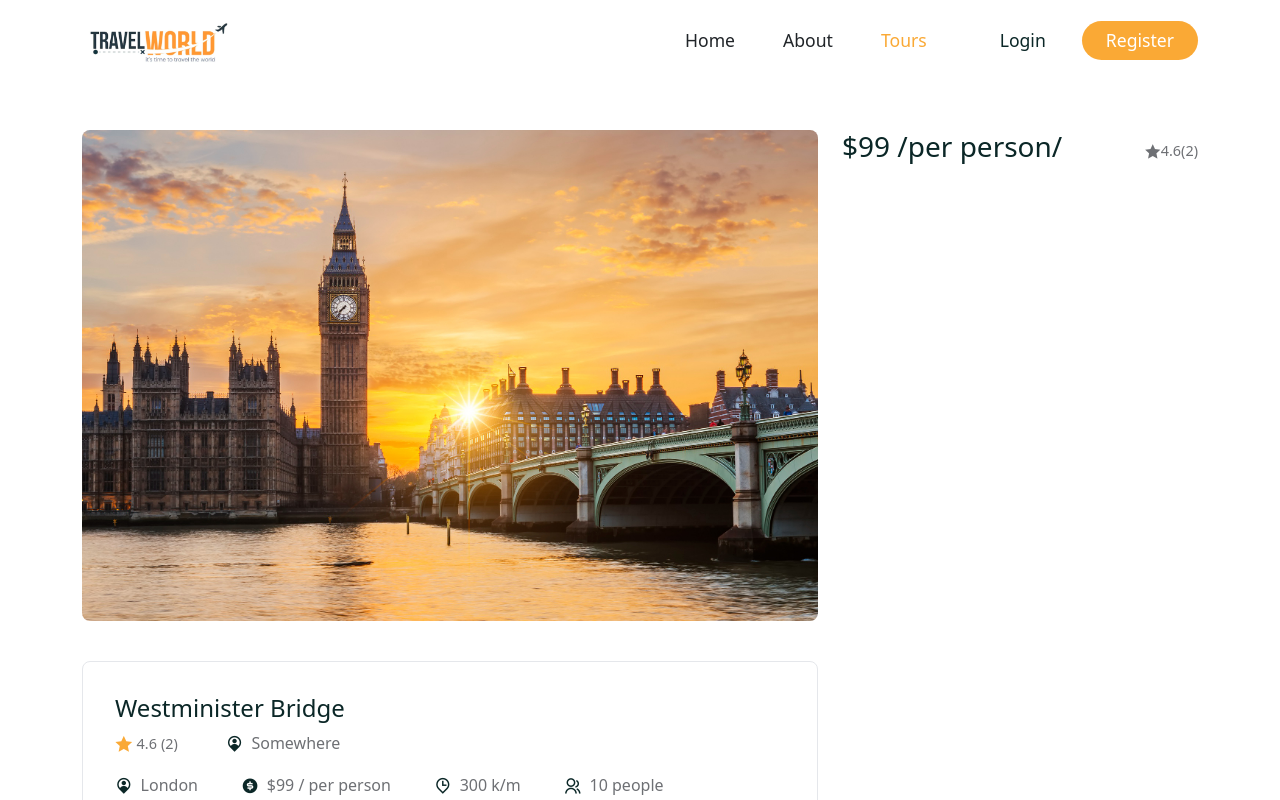
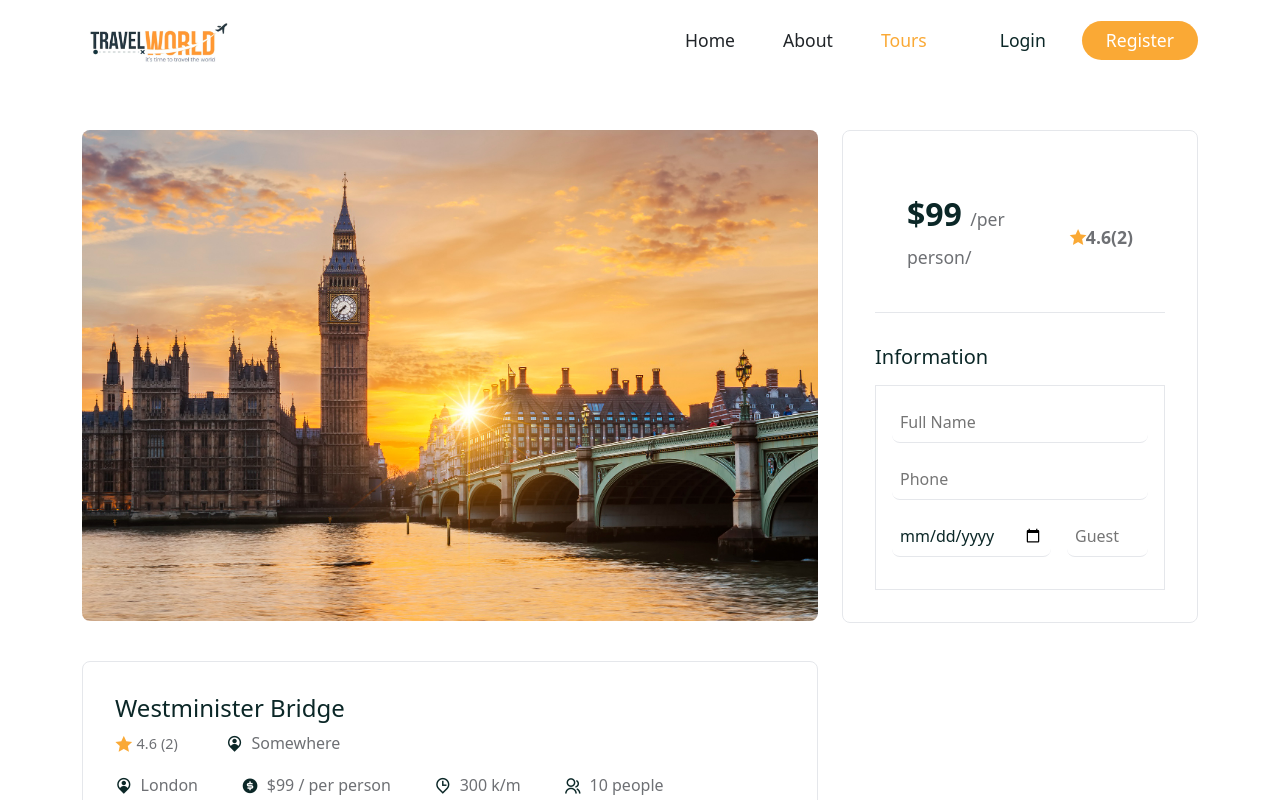
Before and after one commit to abhishek7575-spec/Air-bnb, a React (Create React App) app in the folder tour-management/frontend/: page /tours/01 in a window 1280 px wide. Shown: the top 800 px of the page. Built offline with nearby package versions, Linux system fonts and the light colour scheme; a web font is replaced by a local one.

Commit message:
booking card done

```diff
--- a/tour-management/frontend/src/components/Booking/Booking.jsx
+++ b/tour-management/frontend/src/components/Booking/Booking.jsx
@@ -5,6 +5,9 @@
 
     const {price,reviews}=tour
 
+  const handleChange=e=>{
+
+  }
 
   return (<>
   <div className="booking">
@@ -16,7 +19,26 @@
    </span>
   </div>
   {/* booking form */}
+        <div className="booking__form">
+          <h5>Information</h5>
+          <Form className='booking__info-form'>
+            <FormGroup>
+              <input type="text" placeholder="Full Name" id="fullName" required
+              onChange={handleChange} />
+            </FormGroup>
+            <FormGroup>
+              <input type="number" placeholder="Phone" id="phone" required
+              onChange={handleChange} />
+            </FormGroup>
+            <FormGroup className='d-flex align-items-center gap-3'>
+              <input type="date" placeholder="" id="bookAt" required
+              onChange={handleChange} />
+              <input type="number" placeholder="Guest" id="guestSize" required
+              onChange={handleChange} />
+            </FormGroup>
 
+          </Form>
+        </div>
   {/* booking form end */}
   </div>
   </>
--- a/tour-management/frontend/src/components/Booking/booking.css
+++ b/tour-management/frontend/src/components/Booking/booking.css
@@ -0,0 +1,56 @@
+ .booking{
+    padding: 2rem;
+    border-radius: .5rem;
+    border: 1px solid rgb(229,231,235);
+    position: sticky;
+    top:80px;
+
+ }
+ .booking__top h3{
+    font-size: 2rem;
+    font-weight: 700;
+
+ }
+ .booking__top h3 span{
+    font-size: 1.1rem;
+    font-weight: 400;
+    color:var(--text-color);
+
+
+ }
+ .booking__top span{
+    font-size: 1.1rem;
+    font-weight: 600;
+    color: var(--text-color);
+
+ }
+ .booking__top span i{
+    color: var(--secondary-color);
+ }
+ .booking__top{
+    padding: 2rem;
+    border-bottom: 1px solid rgb(229,231,235);
+ }
+ .booking__form{
+    padding-top: 2rem;
+ }
+ .booking__form h5{
+    margin-bottom: 1rem;
+}
+.booking__form input{
+    width: 100%;
+    padding: 0.5rem;
+    border-radius: .5rem;
+    color: var(--heading-color);
+    font-size:1rem;
+    border:none;
+    border-bottom: 1px solid rgb(229,231,235);
+}
+.booking__form input:focus{
+    outline: none;
+
+}
+.booking__info-form{
+    padding: 1rem;
+    border: 1px solid rgb(229,231,235);
+}
```
